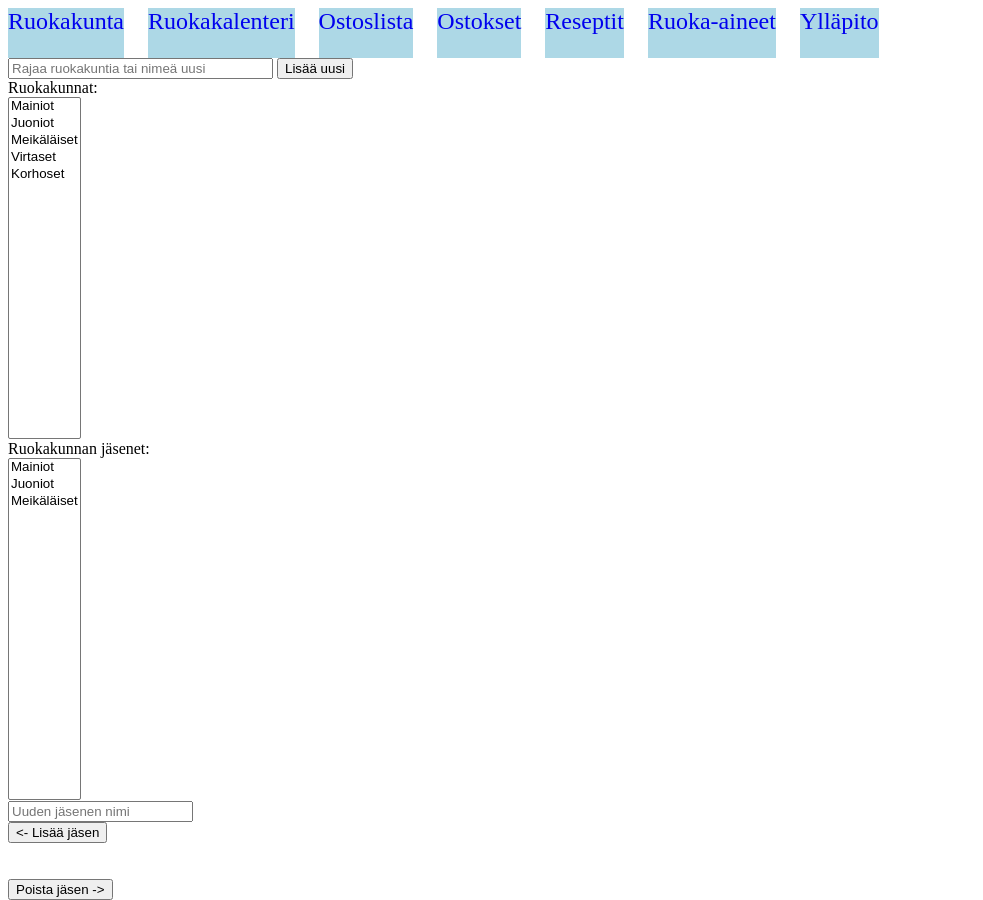
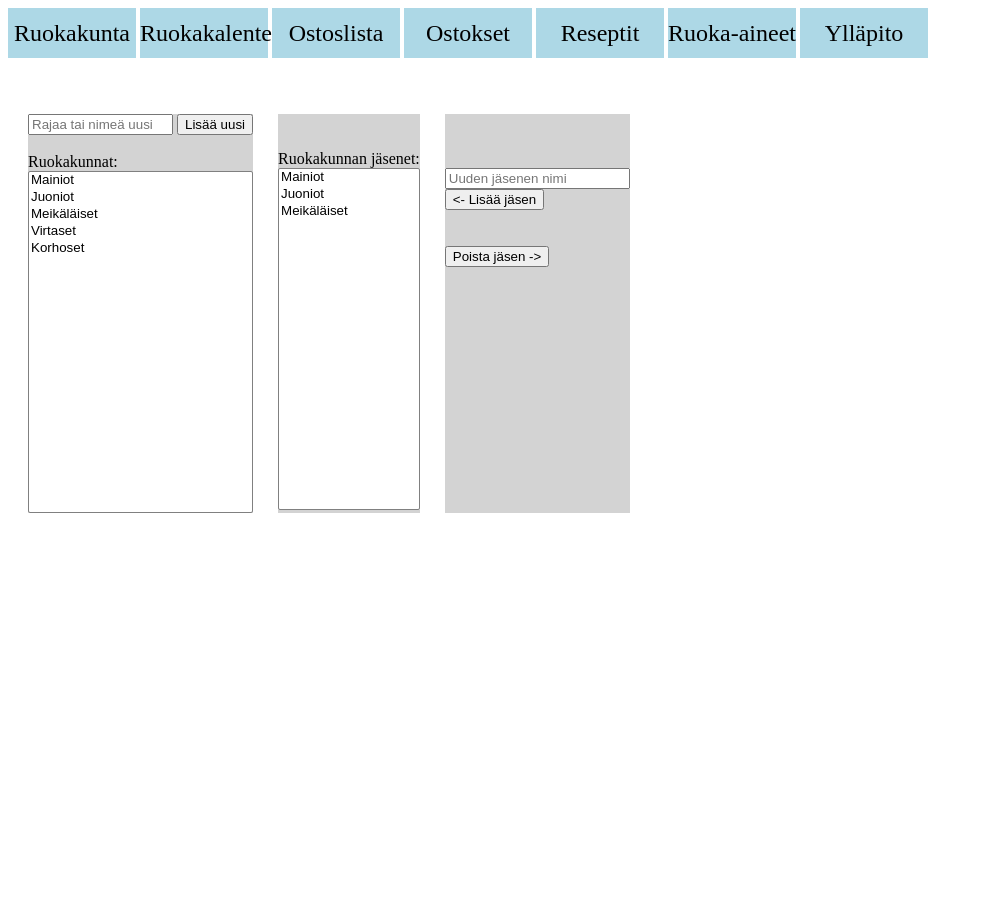
Before and after one commit to ilkkarajalin/Harjoitustyo, a PHP site: page / in a window 1280 px wide. Shown: the whole page, without its empty margins (0-983 px from the left). After the commit the page ends 513 px from the top, so only its background shows below. Run offline with PHP 8.4, Linux system fonts and the light colour scheme.

Commit message:
index päivitys

```diff
--- a/css/mystyle.css
+++ b/css/mystyle.css
@@ -29,25 +29,67 @@ ul
   margin: 0;
   padding-left: 0;
   list-style-type: none;
+  margin-left: auto;
 
 }
 li
 {
   display:  inline-block;
-  margin-right: 20px;
+  margin-right: 0px;
   background-color: lightblue;
   font-size: 24px;
-  height: 50px;
+  line-height: 50px;
   text-align: center;
   justify-content: center;
   align-self: center;
+  width: 10%;
 
 }
 ul li a
 {
   text-decoration: none;
 }
-ul li a:hover
+ul li a:link
 {
-    background-color: blue;
+  color: black;
 }
+ul li a:visited
+{
+  color: black;
+}
+ul li:hover
+{
+    background-color: orange;
+}
+
+section_3part
+{
+  background-color: white;
+  color: black;
+  display:flex;
+  padding: 20px;
+  flex-direction: row;
+  align-content: flex-start;
+  width: auto;
+}
+
+div_3part
+{
+  background-color: lightgrey;
+  margin-right: 25px;
+}
+
+.non_scroll
+{
+  display: inline-block;
+  vertical-align: top;
+  overflow: hidden;
+  border: solid grey 1px;
+  width: 100%;
+}
+
+.non_scroll select
+{
+  padding: 10px;
+  margin-left: -5px -20px -5px -5px;
+}
--- a/index.php
+++ b/index.php
@@ -1,11 +1,15 @@
 <?php include "menu.php"; ?>
-    <form class="" action="show_post.php" method="post">
-      <input type="text" name="ruokakunta" values="" placeholder="Rajaa ruokakuntia tai nimeä uusi" size=30>
-      <input type="submit" name="lisaa_ruokakunta" value="Lisää uusi">
 
-    <br>
-    Ruokakunnat:<br>
-    <select class="" name="ruokakunnat" size="20">
+    <section_3part>
+    <div_3part>
+
+      <form class="" action="show_post.php" method="post">
+        <input type="text" name="ruokakunta" values="" placeholder="Rajaa tai nimeä uusi" size=15>
+        <input type="submit" name="lisaa_ruokakunta" value="Lisää uusi">
+        </form>
+        <br>
+      Ruokakunnat:<br>
+    <select class="non_scroll" name="ruokakunnat" size="20" width="50">
       <option value="ruokakunnat0">Mainiot</option>
       <option value="ruokakunnat1">Juoniot</option>
       <option value="ruokakunnat2">Meikäläiset</option>
@@ -13,14 +17,24 @@
       <option value="ruokakunnat4">Korhoset</option>
     </select>
 
+  </div_3part>
     <br>
-    Ruokakunnan jäsenet:<br>
-    <select class="" name="jasenet" size="20">
+  <div_3part>
+    <br>
+    <br>
+    Ruokakunnan jäsenet:
+    <br>
+    <select class="non_scroll" name="jasenet" size="20">
       <option value="r0jasen0">Mainiot</option>
       <option value="r0jasen1">Juoniot</option>
       <option value="r0jasen2">Meikäläiset</option>
     </select>
+    </div_3part>
     <br>
+    <div_3part>
+      <br>
+      <br>
+      <br>
     <input type="text" name="nimi_uusi_jasen" value="" placeholder="Uuden jäsenen nimi">
     <br>
     <input type="submit" name="lisaa_jasen" value="<- Lisää jäsen">
@@ -28,8 +42,9 @@
     <br>
     <br>
     <input type="submit" name="lisaa_jasen" value="Poista jäsen ->">
+</div_3part>
 
-</form>
 
+</section_3part>
   </body>
 </html>
--- a/menu.php
+++ b/menu.php
@@ -17,3 +17,5 @@
     <li><a href="#">Ylläpito</a></li>
       </ul>
   </nav>
+  <br>
+  <br>
```
